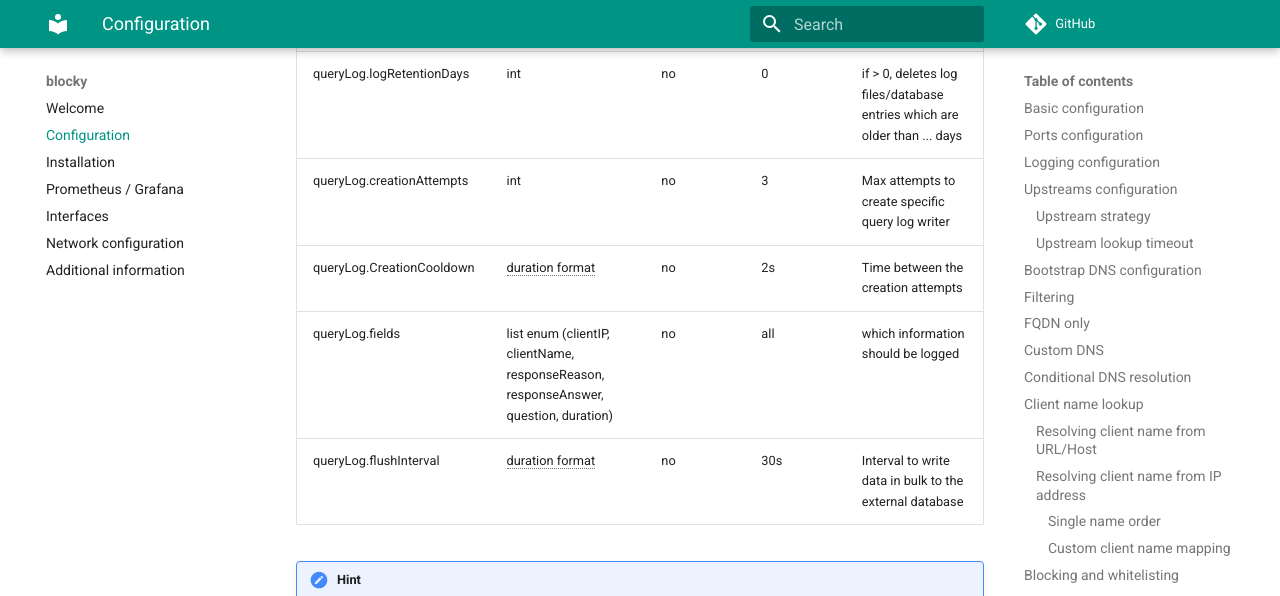
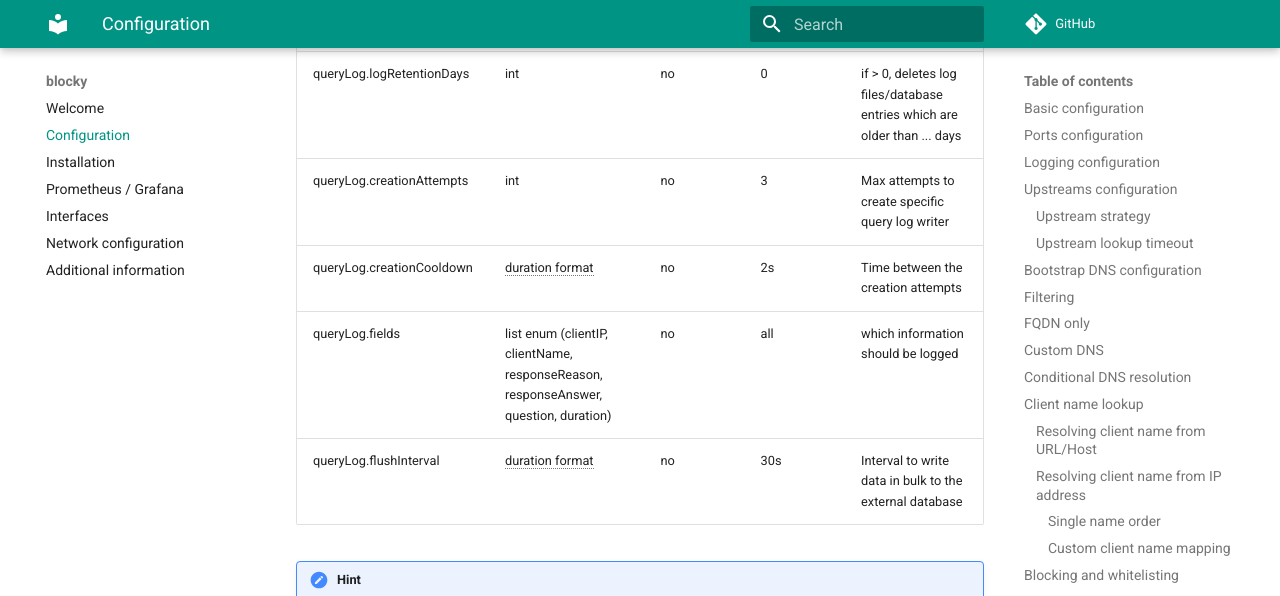
Before and after one commit to 0xERR0R/blocky, an MkDocs documentation site: the page built from docs/configuration.md, in a window 1280 px wide and 900 px high, scrolled down 18267 px. Shown: the top 596 px of the window. Built offline with MkDocs 1.6.1 and Material for MkDocs 9.7.7, drawn with Linux system fonts in a browser that asks for light colours; comment, search, counter and statistics services are not loaded; the version menu is left out.

```diff
--- a/docs/configuration.md
+++ b/docs/configuration.md
@@ -628,7 +628,7 @@ Configuration parameters:
 | queryLog.target           | string                                                                               | no        |               | directory for writing the logs (for csv) or database url (for mysql or postgresql) |
 | queryLog.logRetentionDays | int                                                                                  | no        | 0             | if > 0, deletes log files/database entries which are older than ... days           |
 | queryLog.creationAttempts | int                                                                                  | no        | 3             | Max attempts to create specific query log writer                                   |
-| queryLog.CreationCooldown | duration format                                                                      | no        | 2s            | Time between the creation attempts                                                 |
+| queryLog.creationCooldown | duration format                                                                      | no        | 2s            | Time between the creation attempts                                                 |
 | queryLog.fields           | list enum (clientIP, clientName, responseReason, responseAnswer, question, duration) | no        | all           | which information should be logged                                                 |
 | queryLog.flushInterval    | duration format                                                                      | no        | 30s           | Interval to write data in bulk to the external database                            |
 
```
